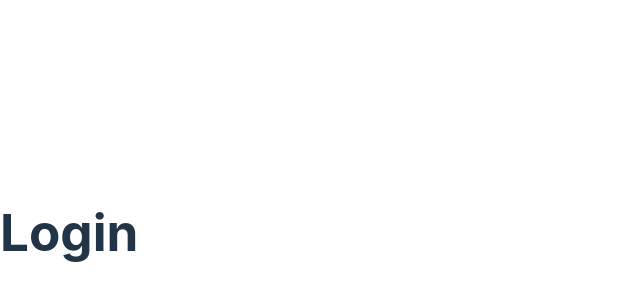
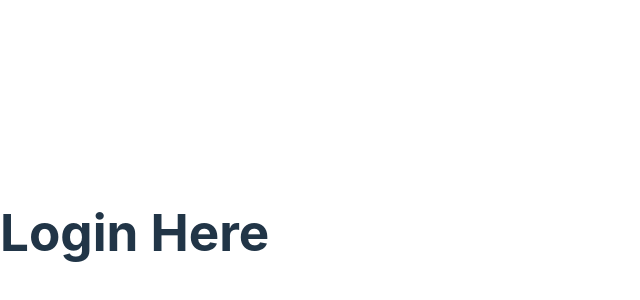
Before and after one commit to xaegotmotion2/hscc, a React (Vite) app: page /login in a window 1280 px wide. Shown: the part 168-468 px from the top of the page, without its empty margins (0-640 px from the left). Built offline with nearby package versions, Linux system fonts and the light colour scheme.

Commit message:
Updated Login.tsx file
Changed one line of code in file

```diff
--- a/src/pages/LoginPage.tsx
+++ b/src/pages/LoginPage.tsx
@@ -1,4 +1,4 @@
 
 export default function HomePage() {
-    return <h1>Login</h1>
+    return <h1>Login Here</h1>
 }
```
